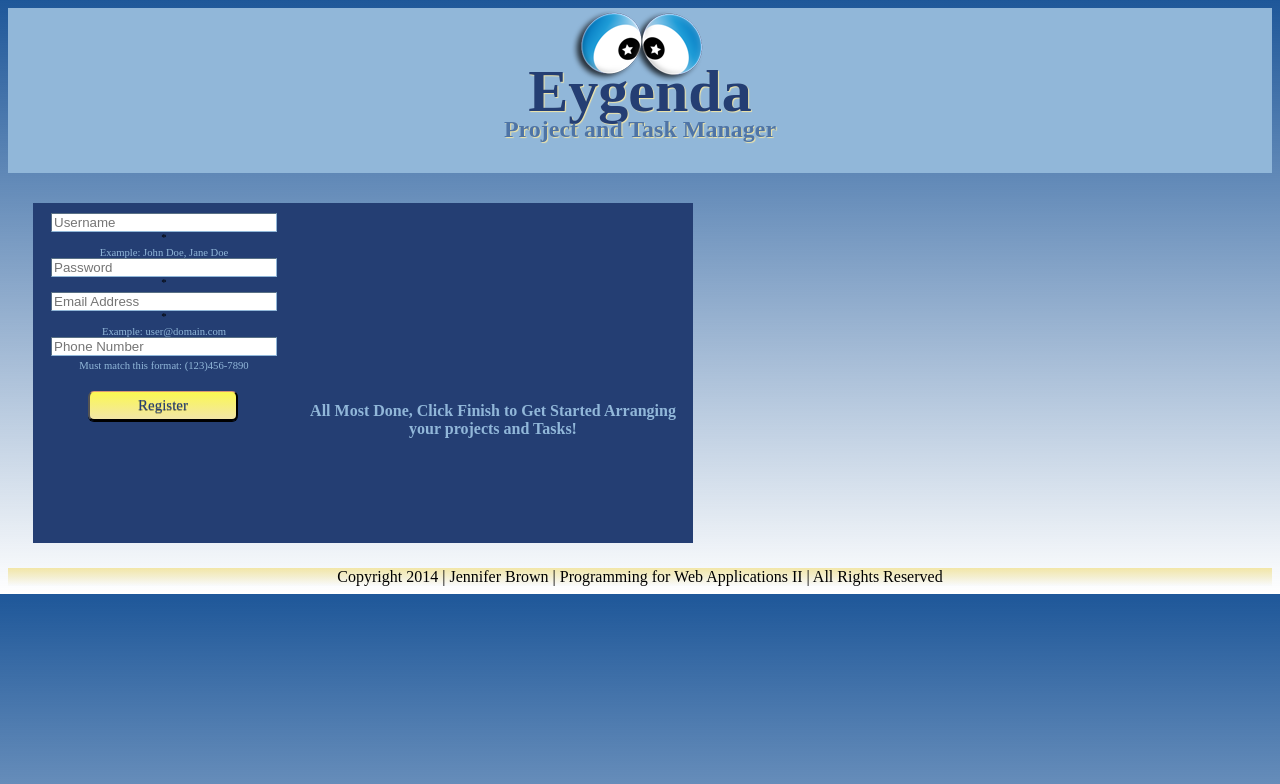
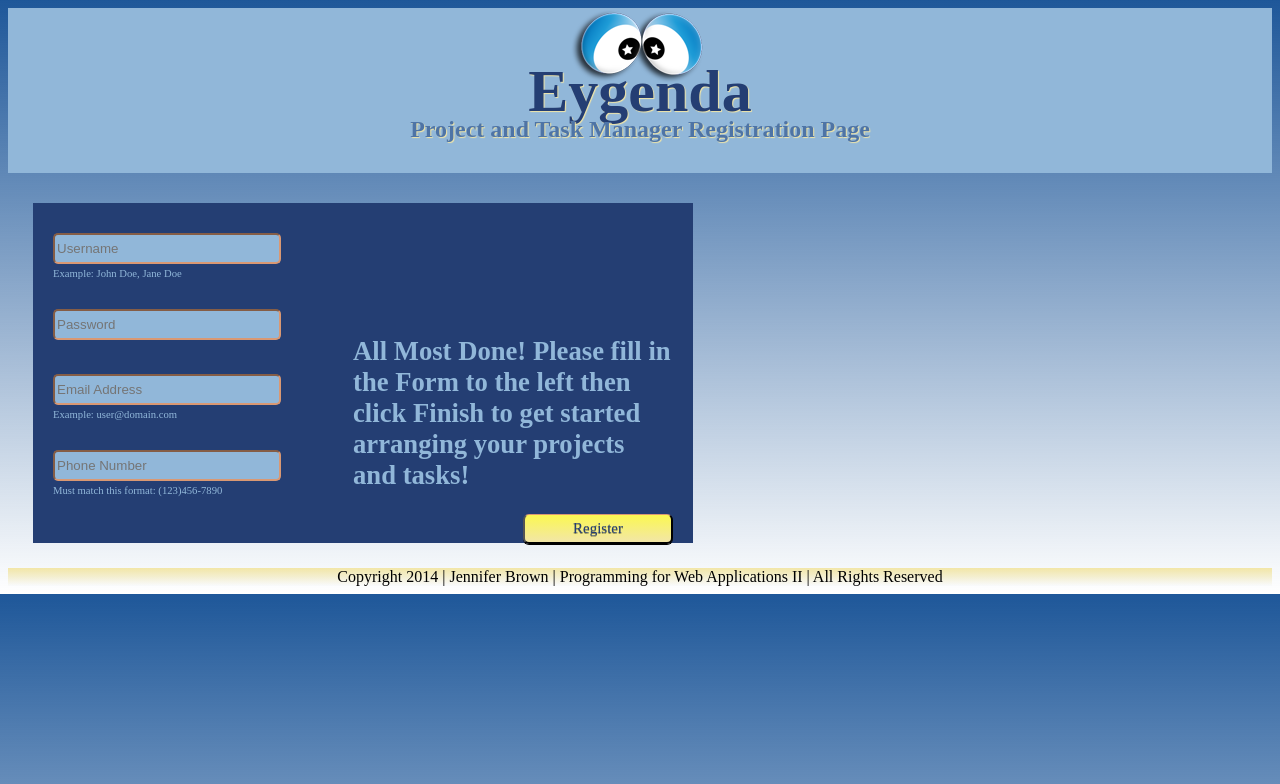
Before and after one commit to jlynn81/PWA2, a PHP site: page /registration_page.html in a window 1280 px wide. Shown: the top 784 px of the page. Run offline with PHP 8.4, Linux system fonts and the light colour scheme.

Commit message:
Registration Page Completed
All HTML and CSS for Registration Page Completed

```diff
--- a/WK2/Milestone 4_Assignment Prototype/Prototype/css/main.css
+++ b/WK2/Milestone 4_Assignment Prototype/Prototype/css/main.css
@@ -145,28 +145,33 @@ button:active {
     padding-top: 10px;
     background: #243e73;
     border-color: #4E74A6;
-    text-align: center;
+
 }
 
-#regform ul{
-    width: 232px;
-    float: left;
+#regform{
+    width: 330px;
+    height: 320px;
+    padding-top: 5px;
 }
 
 #regform ul{
     list-style: none;
+    padding-right: 5px; padding-left: 5px;
 }
 #regform label{
     display: block;
     margin-bottom: 4px;
 }
 #regform input{
-    border: 1px inset #91B7D9;
-
+    border: 2px inset #d99873;
+    height: 25px;
+    border-radius: 5px;
+    background-color: #91B7D9;
+    color: #d6e1e7;
 }
-
-
-
+.form{
+    padding: 15px;
+}
 .form input{
     width: 220px;
 }
@@ -175,21 +180,23 @@ button:active {
     color: #91B7D9;
 }
 
-.completer{
+#note .completer{
+    width: 320px;
+    font-size: 20pt;
     float: right;
     color: #91B7D9;
+    padding-bottom: 5px;
 }
-.note{
-    clear: both;
-}
-.note h1{
-    width: 400px;
-    font-size: 16px;
+#note{
+    width: 330px;
+    padding-left: 5px;
+    margin-top: -220px; margin-right: 20px;
     float: right;
 }
-.note button{
+
+#note button{
     width: 150px;
-    clear: left;
+    float: right;
 }
 
 footer{
--- a/WK2/Milestone 4_Assignment Prototype/Prototype/registration_page.html
+++ b/WK2/Milestone 4_Assignment Prototype/Prototype/registration_page.html
@@ -16,7 +16,7 @@
     <img src="images/logo.png" alt="Eygenda Logo">
     <h1>Eygenda</h1>
 
-    <h2>Project and Task Manager</h2>
+    <h2>Project and Task Manager Registration Page</h2>
 </header>
 
 <div id="registration">
@@ -25,18 +25,18 @@
             <li class="form">
 
                 <input type="text" name="username" id="username" class="words required" placeholder="Username"/>
-                <label class="reqs" id="username_req">*</label>
+                <label class="reqs" id="username_req"></label>
                 <span class="errors" id="username_error">Example: John Doe, Jane Doe</span>
             </li>
             <li class="form">
                 <input type="password" name="password" id="password" class="password words required" placeholder="Password"/>
-                <label class="reqs" id="password_req">*</label>
+                <label class="reqs" id="password_req"></label>
                 <div id="pmeter"><div id="pbar"></div></div>
                 <span class="errors" id="password_error"></span>
             </li>
             <li class="form">
                 <input type="text" name="email" id="email" class="required email" placeholder="Email Address"/>
-                <label class="reqs" id="email_req">*</label>
+                <label class="reqs" id="email_req"></label>
                 <span class="errors" id="email_error">Example: user@domain.com</span>
             </li>
             <li class="form">
@@ -49,8 +49,9 @@
 
     </form>
 
-    <div class="note">
-        <h1 class="completer">All Most Done, Click Finish to Get Started Arranging your projects and Tasks!</h1>
+    <div id="note">
+        <h1 class="completer">
+            All Most Done! Please fill in the Form to the left then click Finish to get started arranging your projects and tasks!</h1>
 
         <button type="submit" value="Submit">Register</button>
 
```
